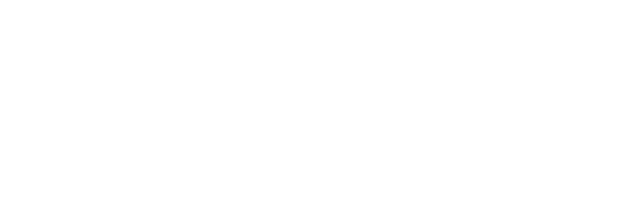
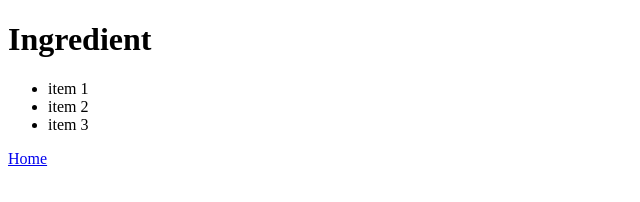
Before and after one commit to iamphuriphat5/odin-recipes, a plain HTML site: page recipes/lasagna.html in a window 1280 px wide. Shown: the whole page, without its empty margins (0-640 px from the left). Drawn offline with Linux system fonts and the light colour scheme.

Commit message:
ad a list of ingredient for every recipes

```diff
--- a/recipes/lasagna.html
+++ b/recipes/lasagna.html
@@ -0,0 +1,24 @@
+<!DOCTYPE html>
+
+<html>
+    <head>
+
+    </head>
+
+    <body>
+        <h1>Ingredient</h1>
+        <ul>
+            <li>
+                item 1
+            </li>
+            <li>
+                item 2
+            </li>
+            <li>
+                item 3
+            </li>
+        </ul>
+
+        <a href="../index.html">Home</a>
+    </body>
+</html>
```
Also changed, not shown: index.html (+3 -1 lines), recipes/friedchicken.html (+12 -1 lines).
